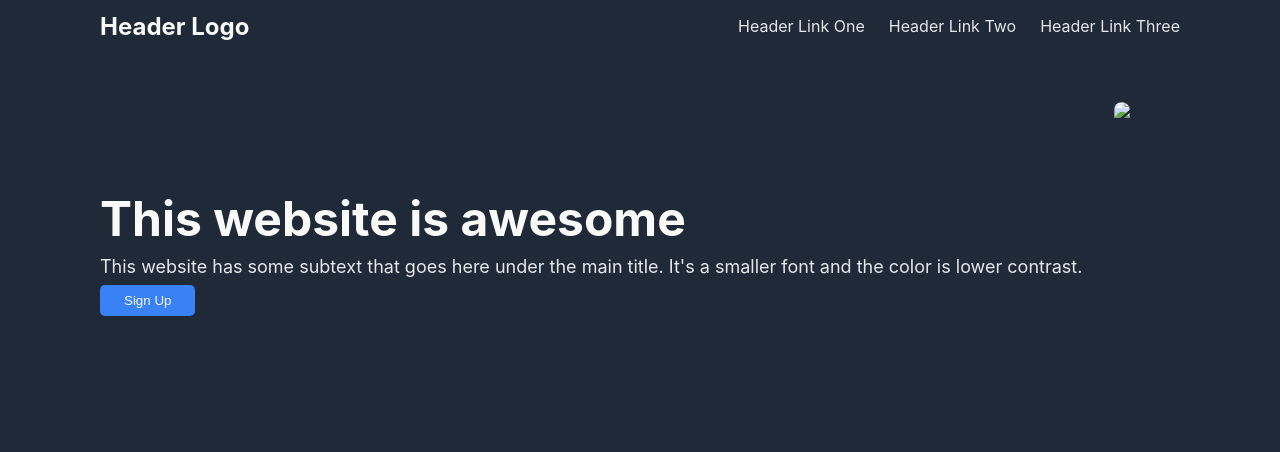
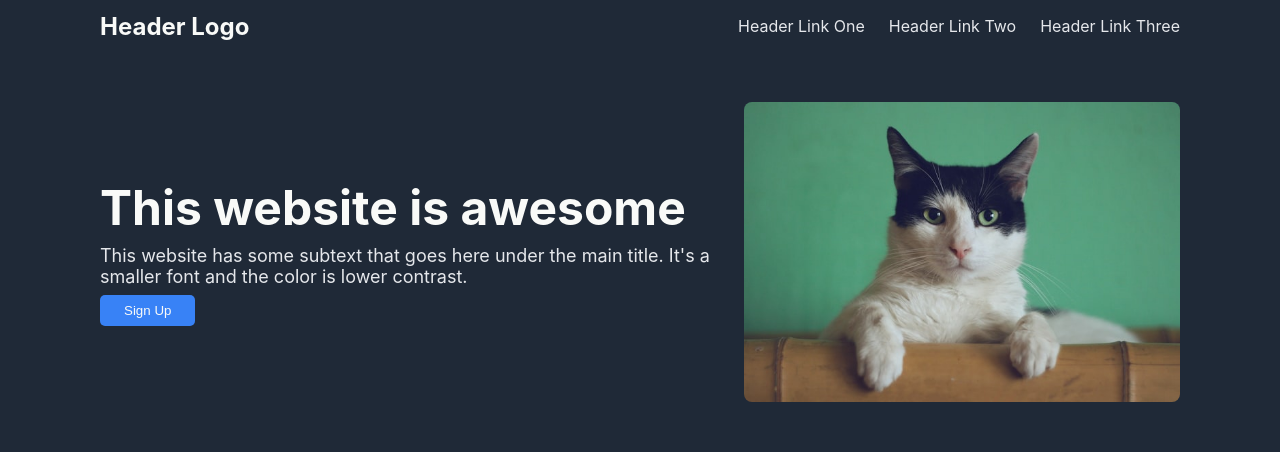
Before and after one commit to ytrms/odin-project-landing-page, a plain HTML site: page index.html in a window 1280 px wide. Shown: the top 452 px of the page. Drawn offline with Linux system fonts and the light colour scheme; the site is published under a folder, as on GitHub Pages, so addresses that start at the root find nothing.

Commit message:
fix hero image not showing

```diff
--- a/index.html
+++ b/index.html
@@ -35,7 +35,7 @@
             </button>
         </div>
         <div class="hero-right">
-            <img src="/assets/manja-vitolic-gKXKBY-C-Dk-unsplash.jpg">
+            <img src="assets/manja-vitolic-gKXKBY-C-Dk-unsplash.jpg">
         </div>
     </div>
     <div class="card-section">
```
